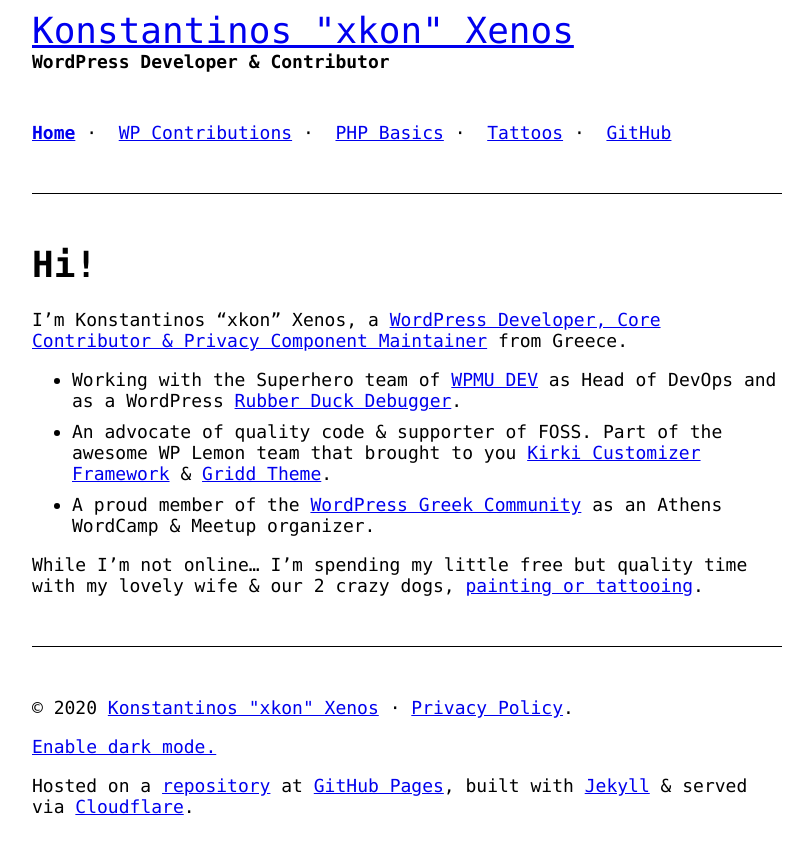
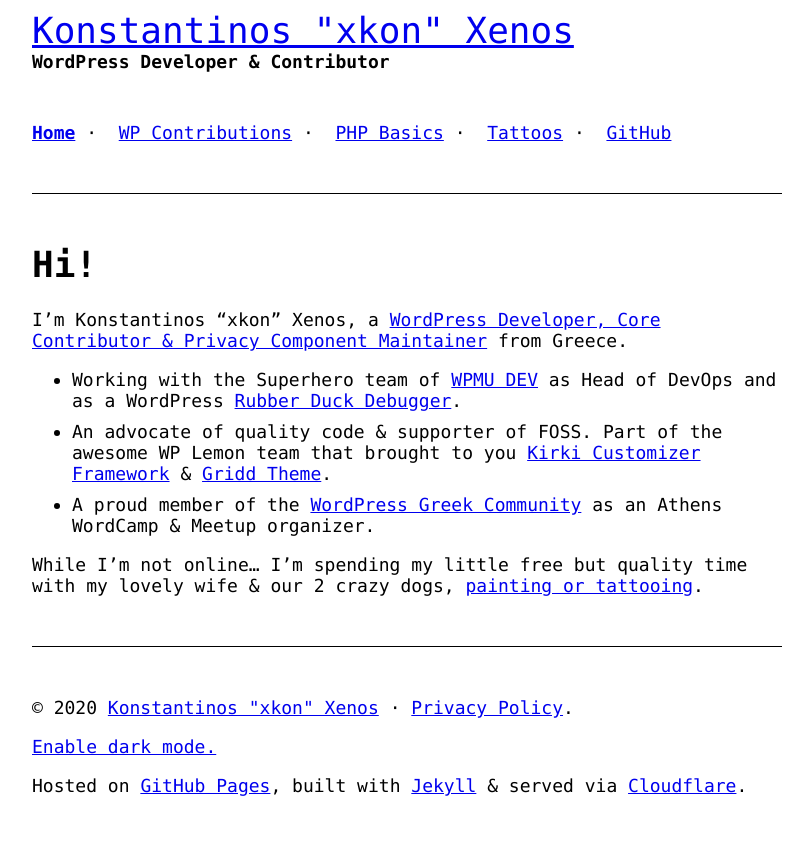
Before and after one commit to mrxkon/mrxkon.github.io, a Jekyll site: the page built from index.md, in a window 1280 px wide. Shown: the top 854 px of the page, without its empty margins (233-1039 px from the left). Built offline with Jekyll 4.4.1, drawn with Linux system fonts in a browser that asks for light colours.

Commit message:
update footer

```diff
--- a/_includes/footer.html
+++ b/_includes/footer.html
@@ -2,7 +2,7 @@
 		<footer>
 			<p>&copy; {{ site.time | date: '%Y' }} <a href="{{ site.site_url }}">{{ site.title }}</a> &middot; <a href="{{ site.site_url }}/privacy-policy/">Privacy Policy</a>.</p>
 			<p><a href="javascript:void(0)" onClick="toggleDarkMode()" data-active="false" id="dark-mode-toggler">Enable dark mode.</a></p>
-			<p>Hosted on a <a href="https://github.com/mrxkon/mrxkon.github.io" target="_blank" rel="noopener noreferrer">repository</a> at <a href="https://pages.github.com" target="_blank" rel="noopener noreferrer">GitHub Pages</a>, built with <a href="https://jekyllrb.com" target="_blank" rel="noopener noreferrer">Jekyll</a> &amp; served via <a href="https://www.cloudflare.com" target="_blank" rel="noopener noreferrer">Cloudflare</a>.</p>
+			<p>Hosted on <a href="https://pages.github.com" target="_blank" rel="noopener noreferrer">GitHub Pages</a>, built with <a href="https://jekyllrb.com" target="_blank" rel="noopener noreferrer">Jekyll</a> &amp; served via <a href="https://www.cloudflare.com" target="_blank" rel="noopener noreferrer">Cloudflare</a>.</p>
 		</footer>
 
 		<script>
```
